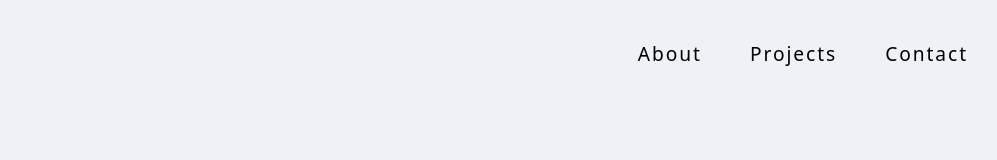
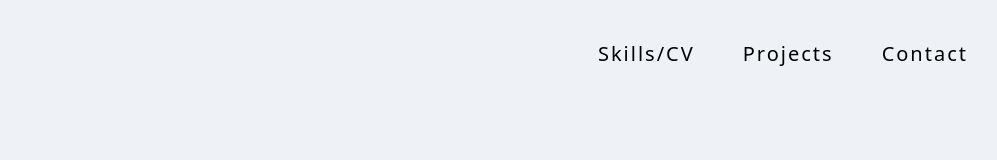
Before and after one commit to palenz/portfolio, a React (Create React App) app: page / in a window 1280 px wide. Shown: the top 160 px of the page, without its empty margins (224-1221 px from the left). Built offline with nearby package versions, Linux system fonts and the light colour scheme.

Commit message:
add smooth anchor link scrolling, menu css

```diff
--- a/package.json
+++ b/package.json
@@ -9,6 +9,7 @@
     "@testing-library/user-event": "^12.8.3",
     "node-sass": "^5.0.0",
     "react": "^17.0.2",
+    "react-anchor-link-smooth-scroll": "^1.0.12",
     "react-dom": "^17.0.2",
     "react-modal-video": "^1.2.6",
     "react-router-dom": "^5.2.0",
--- a/src/components/menu.css
+++ b/src/components/menu.css
@@ -40,8 +40,22 @@
     font-style: normal;
     font-size: larger;
     font-weight: 320;
+    /* letter-spacing: 0.1em; */
+    padding: 1.5rem;
+  }
+
+  #menu-item > a {
+    color: black;
+    text-decoration: none;
+    font-family: system-ui, sans-serif;
+    font-style: normal;
+    font-size: 20px;
+    font-weight: 300;
     letter-spacing: 0.1em;
-    padding: 1.5rem;
+  }
+
+  #menu-item > a:hover{
+    color: #7086EB
   }
 
   #menu-item:after {
--- a/src/components/menu.js
+++ b/src/components/menu.js
@@ -1,4 +1,5 @@
 import './menu.css'
+import AnchorLink from 'react-anchor-link-smooth-scroll'
 
 const Menu = () => {
 
@@ -7,9 +8,9 @@ const Menu = () => {
         <div id='menu-wrap'>
             <nav id="navbar">
                 <ul id='menu-list'>
-                    <li id='menu-item'>About</li>
-                    <li id='menu-item'>Projects</li>
-                    <li id='menu-item'>Contact</li>
+                    <li id='menu-item'><AnchorLink href='#skills'>Skills/CV</AnchorLink></li>
+                    <li id='menu-item'><AnchorLink href='#projects'>Projects</AnchorLink></li>
+                    <li id='menu-item'><AnchorLink href='#contact'>Contact</AnchorLink></li>
                 </ul>
             </nav>
 
--- a/src/components/skills.js
+++ b/src/components/skills.js
@@ -1,4 +1,5 @@
 import './skills.css';
+
 
 const Skills = () => {
     return(
--- a/src/containers/mainContainer.js
+++ b/src/containers/mainContainer.js
@@ -1,4 +1,7 @@
 import Typewriter from 'typewriter-effect';
+import ReactDOM from 'react-dom'
+import AnchorLink from 'react-anchor-link-smooth-scroll'
+// import smoothscroll from 'smoothscroll-polyfill';
 import './mainContainer.css';
 import Menu from '../components/menu'
 import About from '../components/about'
@@ -37,18 +40,21 @@ function mainContainer() {
     </div>
     <About></About>
 
+    <section id='skills'/>
     <div class="heading">
     <h2>Skills</h2>
     <hr class="separator"></hr>
     </div>
     <Skills></Skills>
 
+    <section id='projects'/>
     <div class="heading">
     <h2>Projects</h2>
     <hr class="separator"></hr>
     </div>
     <Projects></Projects>
 
+    <section id='contact'/>
     <div class="heading">
     <h2>Contact</h2>
     <hr class="separator"></hr>
```
Also changed, not shown: 1 other file (tests, documents, lock files or other folders).
